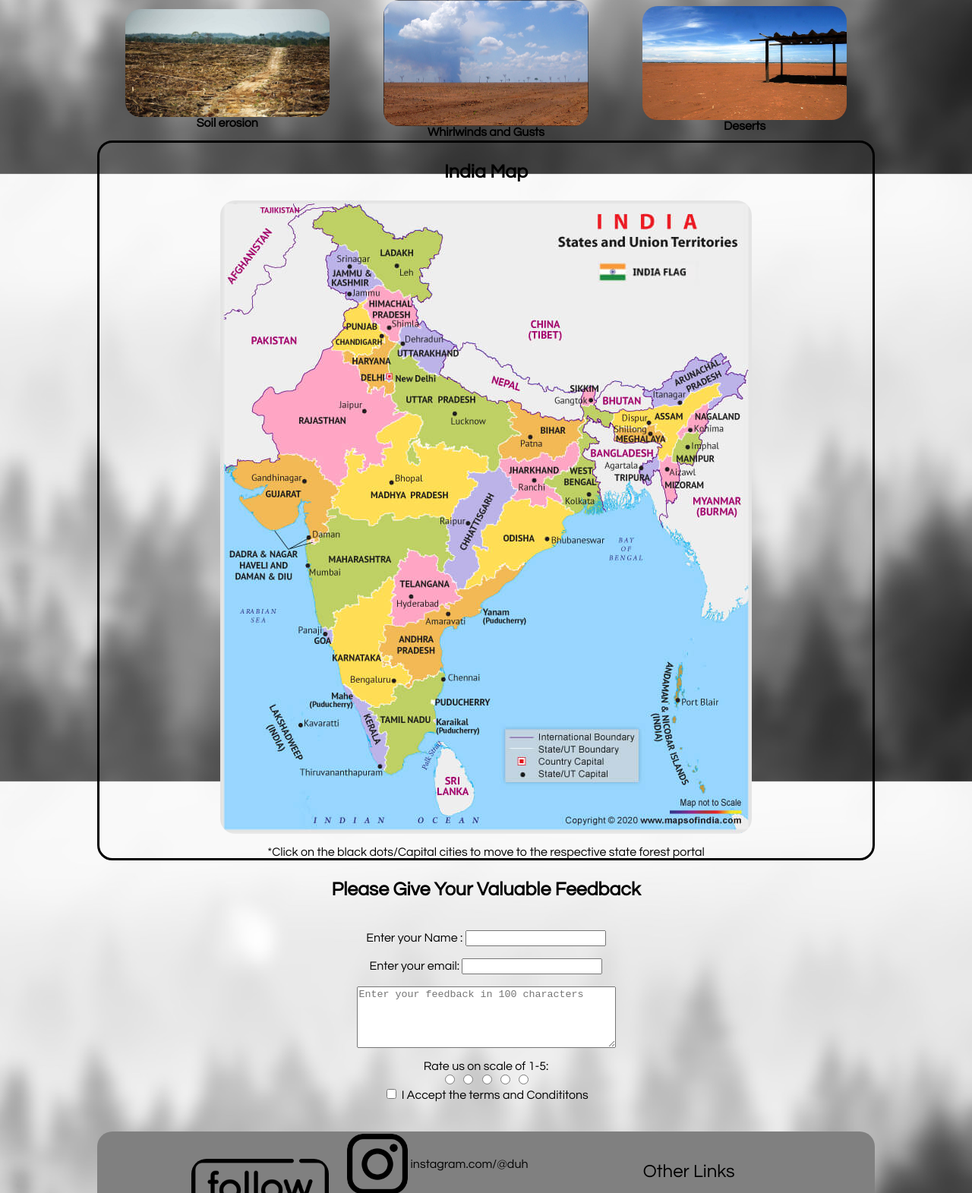
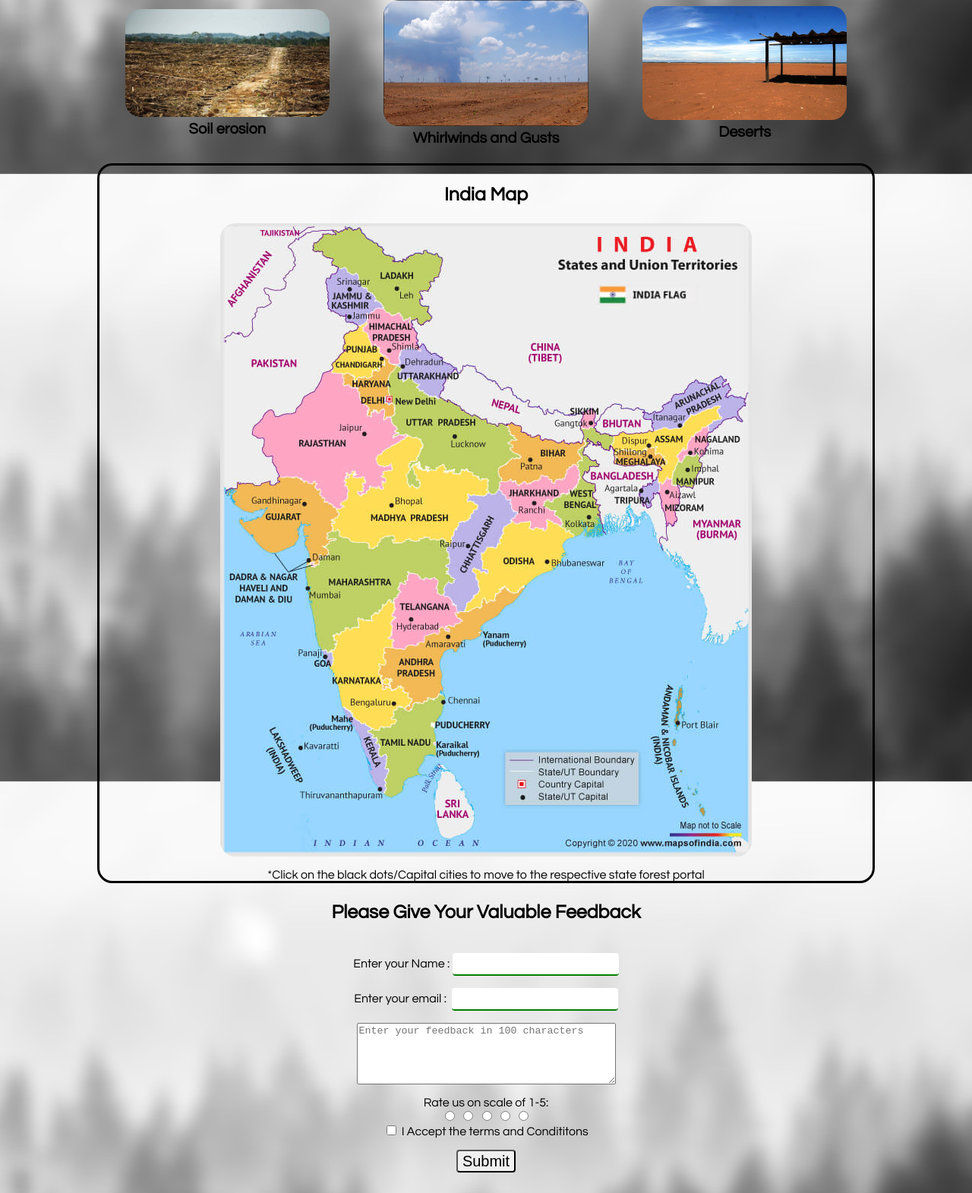
Before and after one commit to Duhxnush/Duhxnush.github.io, a plain HTML site: page index.html in a window 1280 px wide. Shown: the part 571-2142 px from the top of the page at 76% size. Drawn offline with Linux system fonts and the light colour scheme; files whose address does not match are found by name.

Commit message:
Update index.html

```diff
--- a/index.html
+++ b/index.html
@@ -1,40 +1,6 @@
 <html>
     <head><title>Lab1</title>
-    <style>
-        .backg
-        {
-            background-image: url("images/bg1.jpg");
-            background-size: 100%;
-            background-attachment:fixed;
-
-        }
-        h1
-        {
-            font-size: 40px;
-        }
-        h3
-        {
-            font-size: 25px;
-        }
-        .ptex
-        {
-            font-size: 20px;
-            margin-left: 10%;
-            margin-right: 10%;
-        }
-        .bord
-        {
-            border-style: solid;
-            border-color: black;
-            border-radius: 20px;
-            margin-left:10%;
-            margin-right: 10%;
-        }
-        img
-        {
-            border-radius:20px ;
-        }
-    </style></head>
+        <link rel="stylesheet" href="css/style.css"></head>
     <body style="font-family:Century Gothic;margin:0;" class="backg">
         <div style="background-color: rgb(3, 137, 3);border-radius: 5px;"><h1 align="center">forestonline.go</h1></div>
 
@@ -65,7 +31,7 @@
             </div>
 
             <div style="margin-top: 20px;" class="ptex">
-                <table>
+                <table class="dest">
                     <tr>
                         <th  colspan="3"><h3>Effects of Deforestation:</h3></th>
                     </tr>
@@ -119,7 +85,7 @@
                     <div align="center">
                     <h3>Please Give Your Valuable Feedback</h3><br>
                     Enter your Name : <input type="text"><br><br>
-                    Enter your email: <input type="email"><br><br>
+                    Enter your email :&nbsp; <input type="email"><br><br>
                     <textarea placeholder="Enter your feedback in 100 characters" rows="5" cols="40"></textarea><br><br>
                     Rate us on scale of 1-5:<br>
                     <input type="radio" value="1">
@@ -127,7 +93,8 @@
                     <input type="radio" value="3">
                     <input type="radio" value="4">
                     <input type="radio" value="5"><br>
-                    <input type="checkbox" value="1"> I Accept the terms and Condititons
+                    <input type="checkbox" value="1"> I Accept the terms and Condititons<br><br>
+                    <input type="submit">
                     </div>
 
                 </form>
@@ -141,7 +108,7 @@
                     <td rowspan="3" ><font size="5px">Other Links
                         <ul>
                             <li><a href="lab2.html">Information Center</a></li>
-                            <li><a href="#">Link 2</a></li>
+                            <li><a href="canvas.html">Canvas</a></li>
                             <li><a href="#">Link 3</a></li>
                             <li><a href="#">Link 4</a></li>
                         </ul></font>
```
